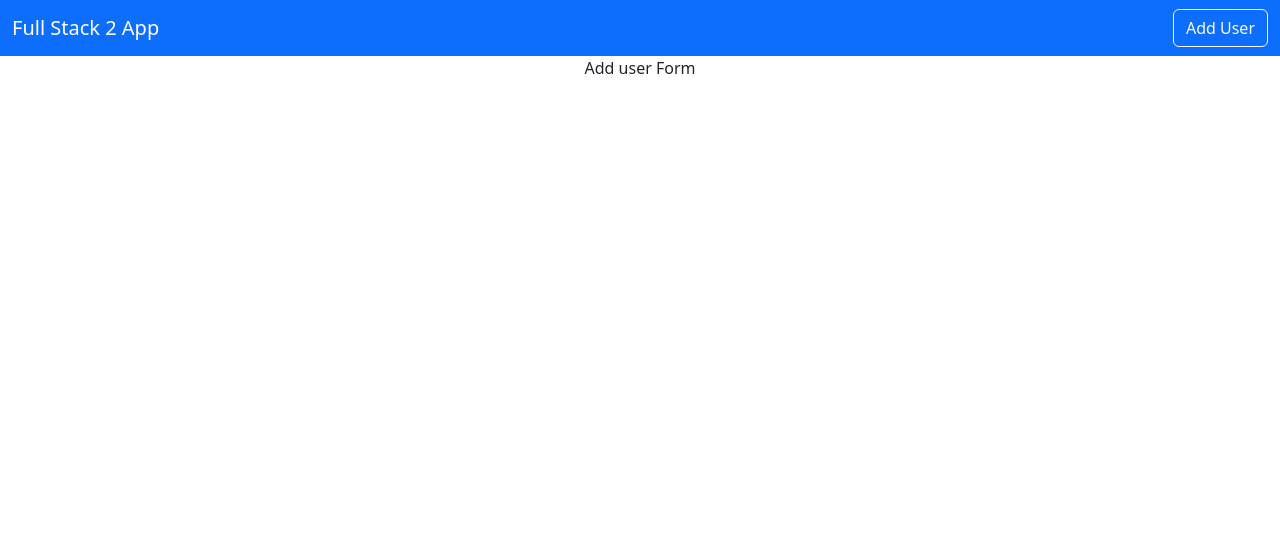
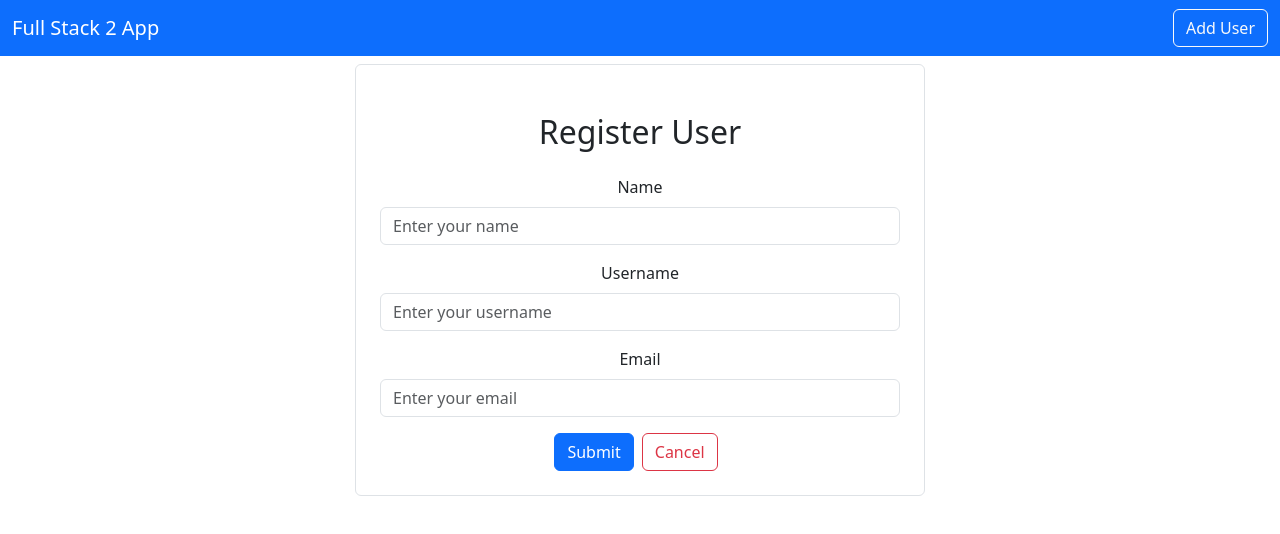
Before and after one commit to DanielPawlowicz/FullStack_2_users, a React (Create React App) app in the folder fullstack2-front/: page /adduser in a window 1280 px wide. Shown: the top 534 px of the page. Built offline with nearby package versions, Linux system fonts and the light colour scheme.

Commit message:
User registration display created

```diff
--- a/fullstack2-front/src/users/AddUser.js
+++ b/fullstack2-front/src/users/AddUser.js
@@ -2,8 +2,34 @@
 
 export default function AddUser() {
   return (
-    <div>
-        Add user Form
+    <div className='container'>
+        <div className='row'>
+            <div className='col-md-6 offset-md-3 border rounded p-4 mt-2'>
+                <h2 className='text-center m-4'>Register User</h2>
+                <div className='mb-3'>
+                    <label htmlFor='Name' className='form-label'>
+                        Name
+                    </label>
+                    <input type={"text"} className='form-control' placeholder='Enter your name' name="name"/>
+                </div>
+                <div className='mb-3'>
+                    <label htmlFor='Username' className='form-label'>
+                        Username
+                    </label>
+                    <input type={"text"} className='form-control' placeholder='Enter your username' name="username"/>
+                </div>
+                <div className='mb-3'>
+                    <label htmlFor='Email' className='form-label'>
+                        Email
+                    </label>
+                    <input type={"text"} className='form-control' placeholder='Enter your email' name="email"/>
+                </div>
+
+                <button type="submit" className='btn btn-primary'>Submit</button>
+                <button type="reset" className='btn btn-outline-danger mx-2'>Cancel</button>
+
+            </div>
+        </div>
     </div>
   )
 }
```
